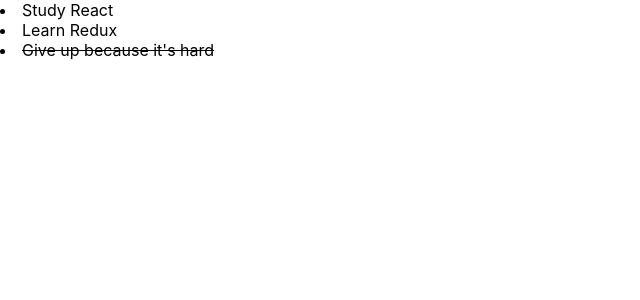
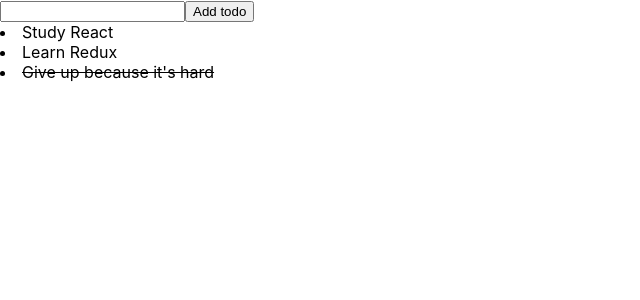
Before and after one commit to Arnesfield/react-todo, a React (Create React App) app: page / in a window 1280 px wide. Shown: the top 300 px of the page, without its empty margins (0-640 px from the left). Built offline with nearby package versions, Linux system fonts and the light colour scheme.

Commit message:
Add TodoInput

```diff
--- a/src/App/App.js
+++ b/src/App/App.js
@@ -1,10 +1,12 @@
 import React from "react";
 import TodoList from "../components/TodoList";
+import TodoInput from "../components/TodoInput";
 
 class App extends React.Component {
   render() {
     return (
       <div>
+        <TodoInput />
         <TodoList />
       </div>
     );
--- /dev/null
+++ b/src/components/TodoInput.js
@@ -0,0 +1,14 @@
+import React from "react";
+
+class TodoInput extends React.Component {
+  render() {
+    return (
+      <div>
+        <input type="text" />
+        <button>Add todo</button>
+      </div>
+    );
+  }
+}
+
+export default TodoInput;
```
